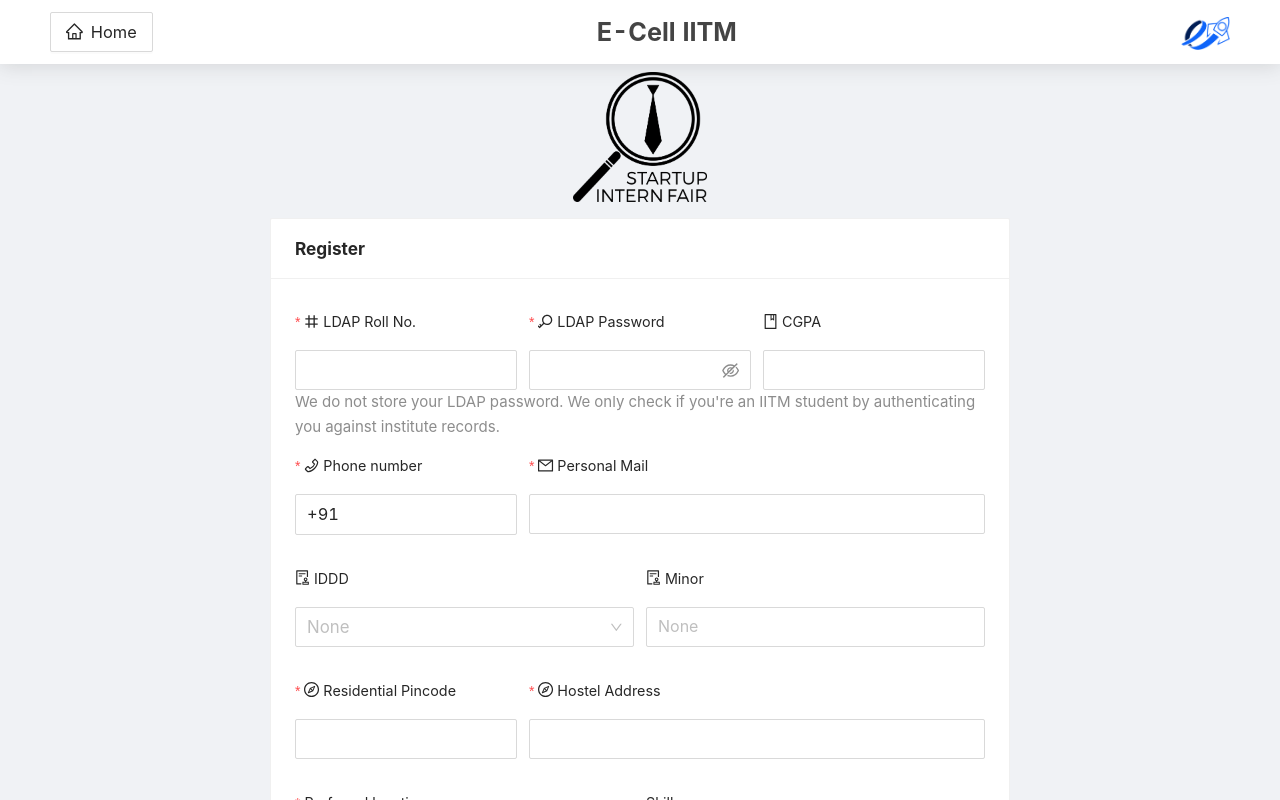
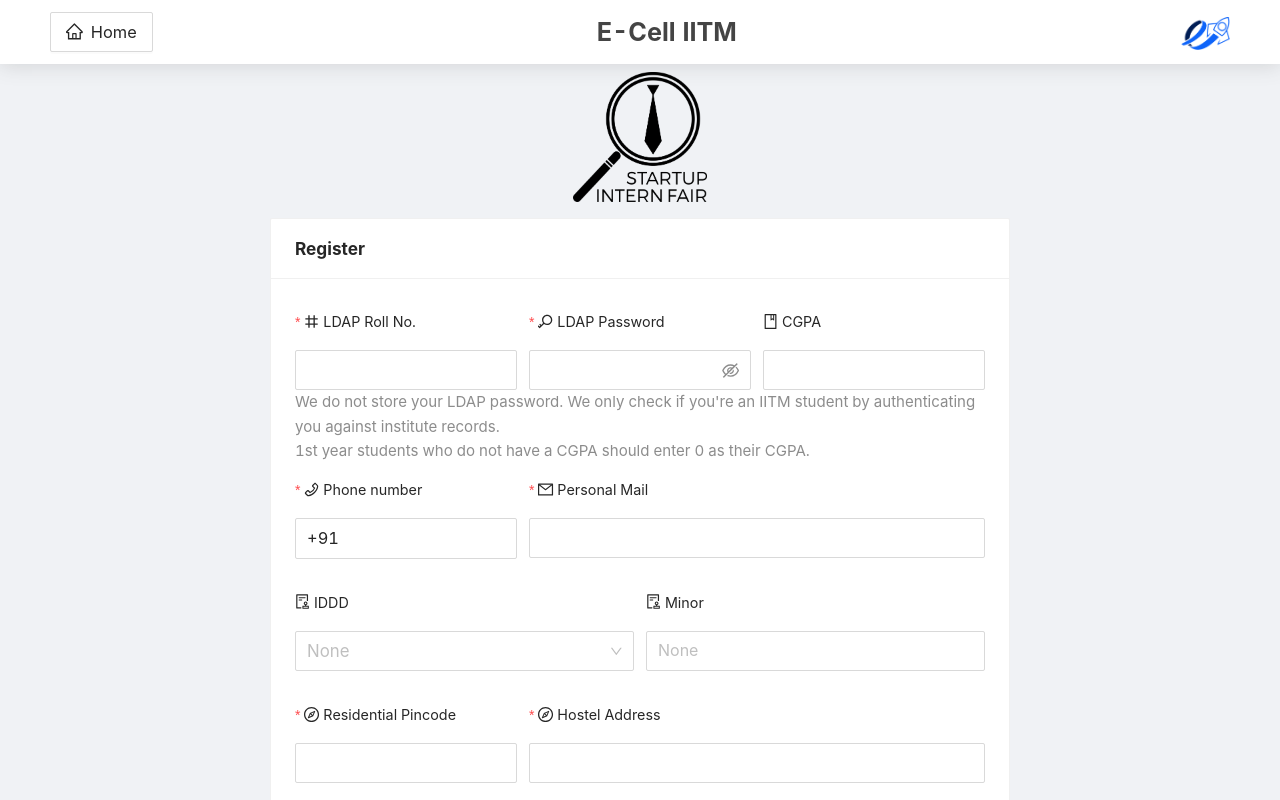
Before and after one commit to Alphacosmic/WebWork, a React (Vite) app: page /internfair/student/register in a window 1280 px wide. Shown: the top 800 px of the page. Built offline with nearby package versions, Linux system fonts and the light colour scheme.

Commit message:
deploy: freshies cgpa put 0

```diff
--- a/src/views/RegisterForm/RegisterForm.jsx
+++ b/src/views/RegisterForm/RegisterForm.jsx
@@ -224,6 +224,9 @@
 								<Typography.Text type="secondary">
 									We do not store your LDAP password. We only check if you&apos;re
 									an IITM student by authenticating you against institute records.
+									<br />
+									1st year students who do not have a CGPA should enter 0 as their
+									CGPA.
 								</Typography.Text>
 							</Col>
 							<Col xs={24} md={8}>
--- a/src/views/StudentDashboard/StudentMenu.jsx
+++ b/src/views/StudentDashboard/StudentMenu.jsx
@@ -197,7 +197,7 @@
 				<Col span={12}>
 					<Text strong>CGPA</Text>
 					<br />
-					<Text>{student.cgpa}</Text>
+					<Text>{student.cgpa ? student.cgpa : "N/A"}</Text>
 				</Col>
 
 				<Col span={12} style={{ textAlign: "right" }}>
```
